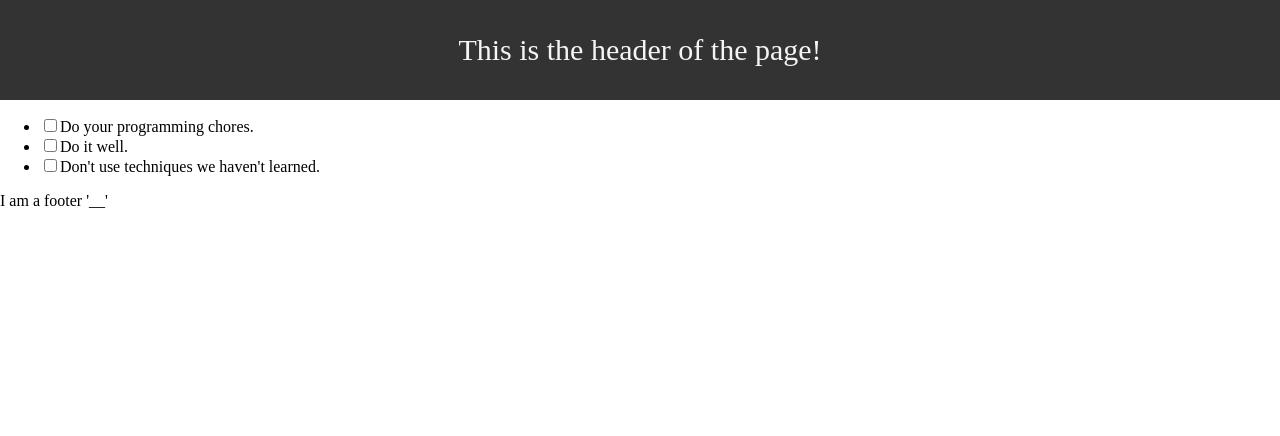
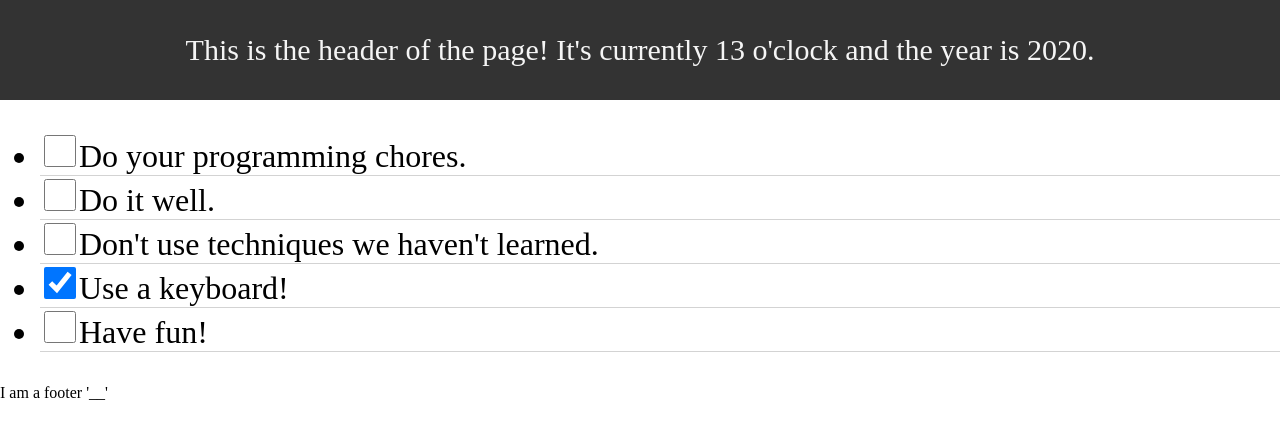
Before and after one commit to TE4-Daniel-Kull/startup-project, a React (Create React App) app: page / in a window 1280 px wide. Shown: the top 436 px of the page. Built offline with nearby package versions, Linux system fonts and the light colour scheme.

Commit message:
Added state to checkboxes

```diff
--- /dev/null
+++ b/src/MockupData.js
@@ -0,0 +1,9 @@
+export default {
+    todoItems: [
+        {id: 0, done: false, description: "Do your programming chores."},
+        {id: 1, done: false, description: "Do it well."},
+        {id: 2, done: false, description: "Don't use techniques we haven't learned."},
+        {id: 3, done: true, description: "Use a keyboard!"},
+        {id: 4, done: false, description: "Have fun!"}
+    ]
+}
--- a/src/components/BasicHeader.js
+++ b/src/components/BasicHeader.js
@@ -1,9 +1,13 @@
 import React from 'react';
 
 function BasicHeader() {
+    const timeOfDay = new Date();
+    const hours = timeOfDay.getHours();
+    const year = timeOfDay.getFullYear();
+
     return (
         <div className="basic-header">
-            <p>This is the header of the page!</p>
+            <p>This is the header of the page! It's currently {hours} o'clock and the year is {year}.</p>
         </div>
     );
 }
--- /dev/null
+++ b/src/components/TodoItem.js
@@ -0,0 +1,20 @@
+import React from 'react';
+
+function TodoItem(props) {
+    let todoItem = props.todoItem;
+
+    return (
+            <li className="todo-list__item">
+                <input
+                    className="todo-list__item__input"
+                    type="checkbox"
+                    name="done"
+                    checked={todoItem.done}
+                    onChange={() => { props.handleChange(todoItem.id)}}
+                />
+                <span>{todoItem.description}</span>
+            </li>
+    );
+}
+
+export default TodoItem;
--- a/src/components/TodoList.js
+++ b/src/components/TodoList.js
@@ -1,22 +1,54 @@
 import React from 'react';
+import TodoItem from './TodoItem';
+import MockupData from '../MockupData.js'
 
-function TodoList() {
+/*function TodoList() {
+    let todoItems = MockupData.todoItems;
+    let todoComponents = todoItems.map(todoItem => <TodoItem todoItem={todoItem} />)
+
     return (
-        <ul>
-            <li>
-                <input type="checkbox" name="done" value="false" />
-                <span>Do your programming chores.</span>
-            </li>
-            <li>
-                <input type="checkbox" name="done" value="false" />
-                <span>Do it well.</span>
-            </li>
-            <li>
-                <input type="checkbox" name="done" value="false" />
-                <span>Don't use techniques we haven't learned.</span>
-            </li>
+        <ul className="todo-list">
+            {todoComponents}
         </ul>
     );
+}*/
+
+class TodoList extends React.Component {
+
+    constructor() {
+        super();
+
+        this.state = {
+            todoItems: MockupData.todoItems
+        }
+        this.handleChange = this.handleChange.bind(this);
+    }
+
+    handleChange(id) {
+        this.setState((prevState) => {
+            let updatedTodoItems = prevState.todoItems.map((todo) => {
+                if(todo.id === id) {
+                    return {
+                        ...todo,
+                        done: !todo.done
+                    };
+                }
+
+                return todo;
+            });
+
+            return {todoItems: updatedTodoItems};
+        });
+    }
+
+    render() {
+        let todoComponents = this.state.todoItems.map(todoItem => <TodoItem key={todoItem.id} todoItem={todoItem} handleChange={this.handleChange} />)
+        return (
+            <ul className="todo-list">
+                {todoComponents}
+            </ul>
+        );
+    }
 }
 
 export default TodoList;
--- a/src/style/App.sass
+++ b/src/style/App.sass
@@ -11,3 +11,11 @@ body
     display: flex
     justify-content: center
     align-items: center
+
+.todo-list
+    font-size: 2rem
+    &__item
+        border-bottom: solid 1px lightgray;
+        &__input
+            width: 2rem
+            height: 2rem
```
Also changed, not shown: GetOutOfMyFace.txt (added).
